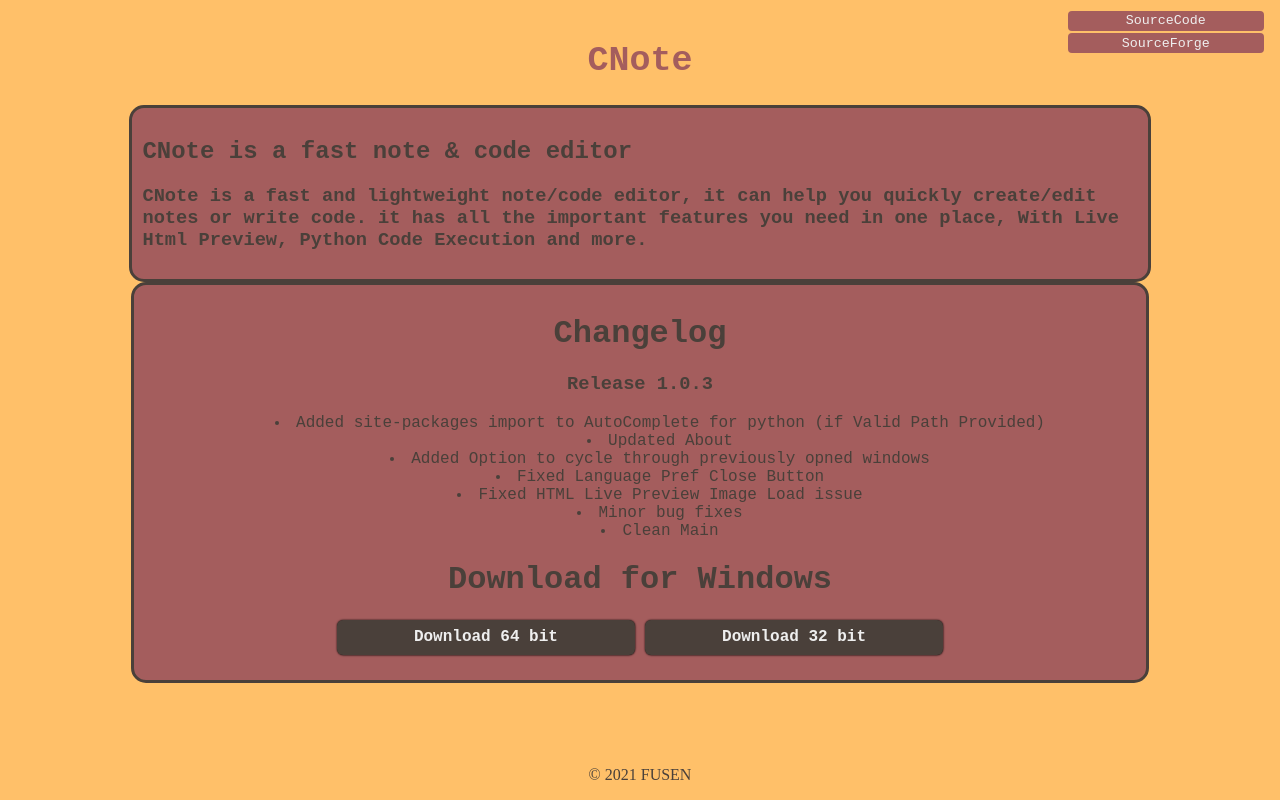
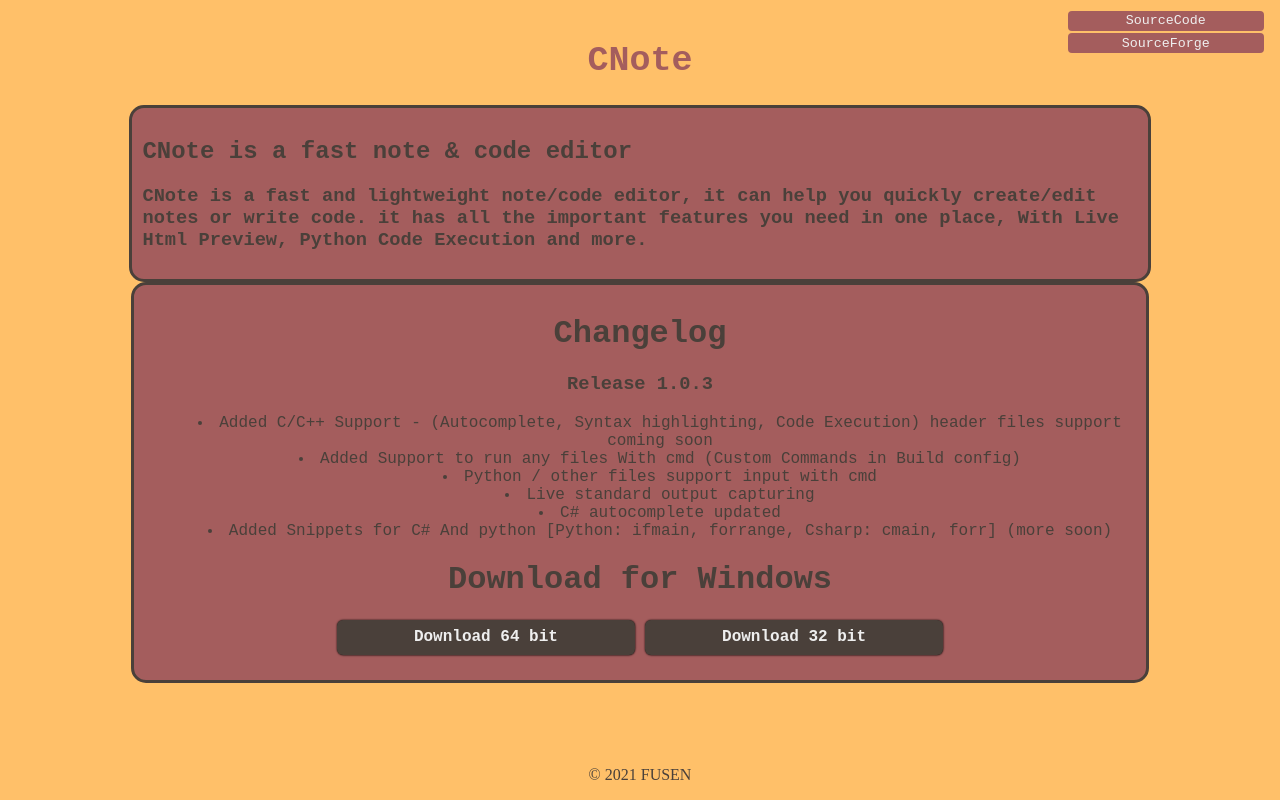
Before and after one commit to Fus3n/cnote, a plain HTML site: page index.html in a window 1280 px wide. Drawn offline with Linux system fonts and the light colour scheme; a web font is replaced by a local one.

Commit message:
Update index.html

```diff
--- a/index.html
+++ b/index.html
@@ -35,17 +35,17 @@
         <h1>Changelog</h1>
         <h3>Release 1.0.3</h3>
         <ul class="changelog_list">
-            <li>Added site-packages import to AutoComplete for python (if Valid Path Provided)</li>
-            <li>Updated About</li>
-            <li>Added Option to cycle through previously opned windows</li>
-            <li>Fixed Language Pref Close Button</li>
-            <li>Fixed HTML Live Preview Image Load issue</li>
-            <li>Minor bug fixes</li>
-            <li>Clean Main</li>
+            <li>Added C/C++ Support - (Autocomplete, Syntax highlighting, Code Execution) header files support coming soon</li>
+            <li>Added Support to run any files With cmd (Custom Commands in Build config)</li>
+            <li>Python / other files support input with cmd</li>
+            <li>Live standard output capturing</li>
+            <li>C# autocomplete updated </li>
+            <li>Added Snippets for C# And python [Python: ifmain, forrange,  Csharp: cmain, forr] (more soon)</li>
+            <liAdded Help in Build Configuration</li>
           </ul>
         <h1>Download for Windows</h1>
-        <a href="https://github.com/Fus3n/cnote/releases/download/1.0.4/CNote-1.0.4-64bit.exe"><button class="down_btn" >Download 64 bit</button></a>
-        <a href="https://github.com/Fus3n/cnote/releases/download/1.0.4/CNote-1.0.4-32bit.exe"> <button class="down_btn">Download 32 bit</button></a>
+        <a href="https://github.com/Fus3n/cnote/releases/download/1.0.5/CNote-1.0.5-64bit.exe"><button class="down_btn" >Download 64 bit</button></a>
+        <a href="https://github.com/Fus3n/cnote/releases/download/1.0.5/CNote-1.0.5-32bit.exe"> <button class="down_btn">Download 32 bit</button></a>
 
 
 
```
